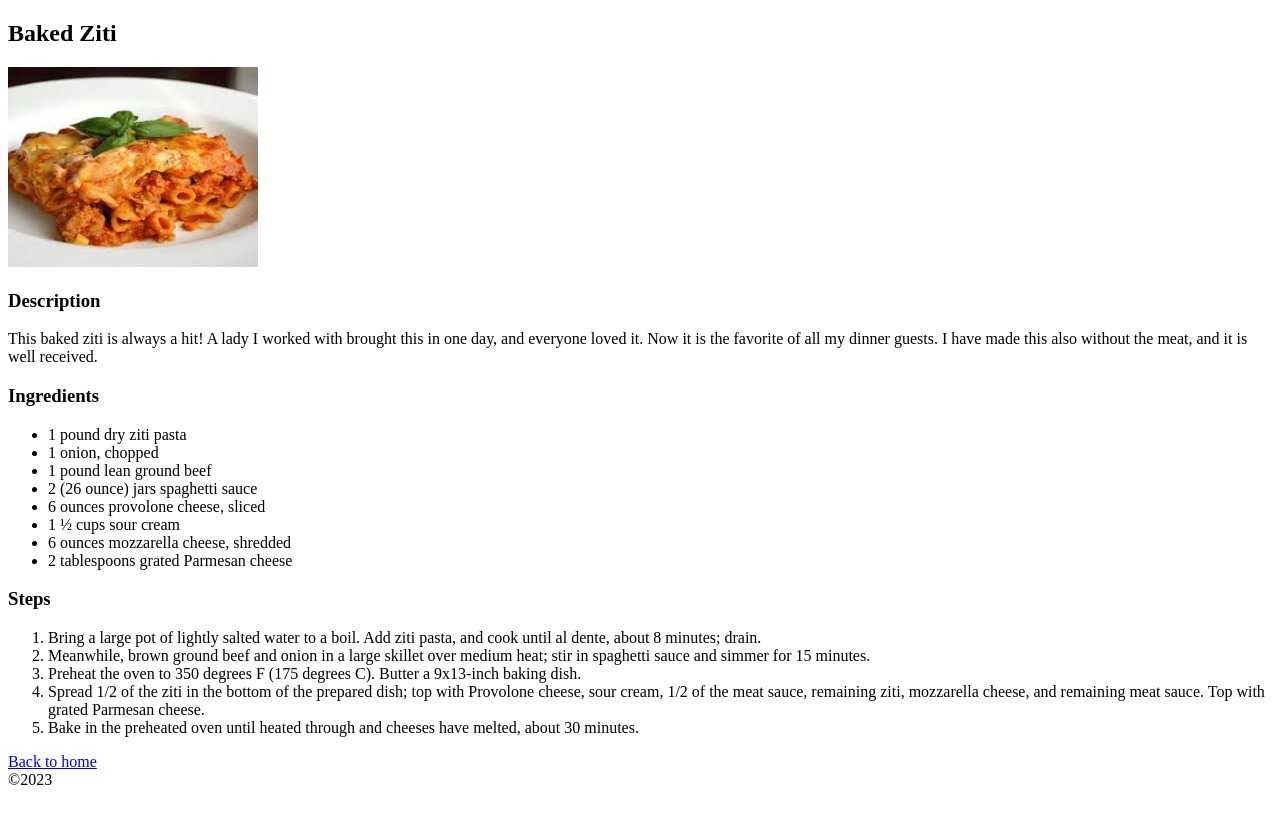
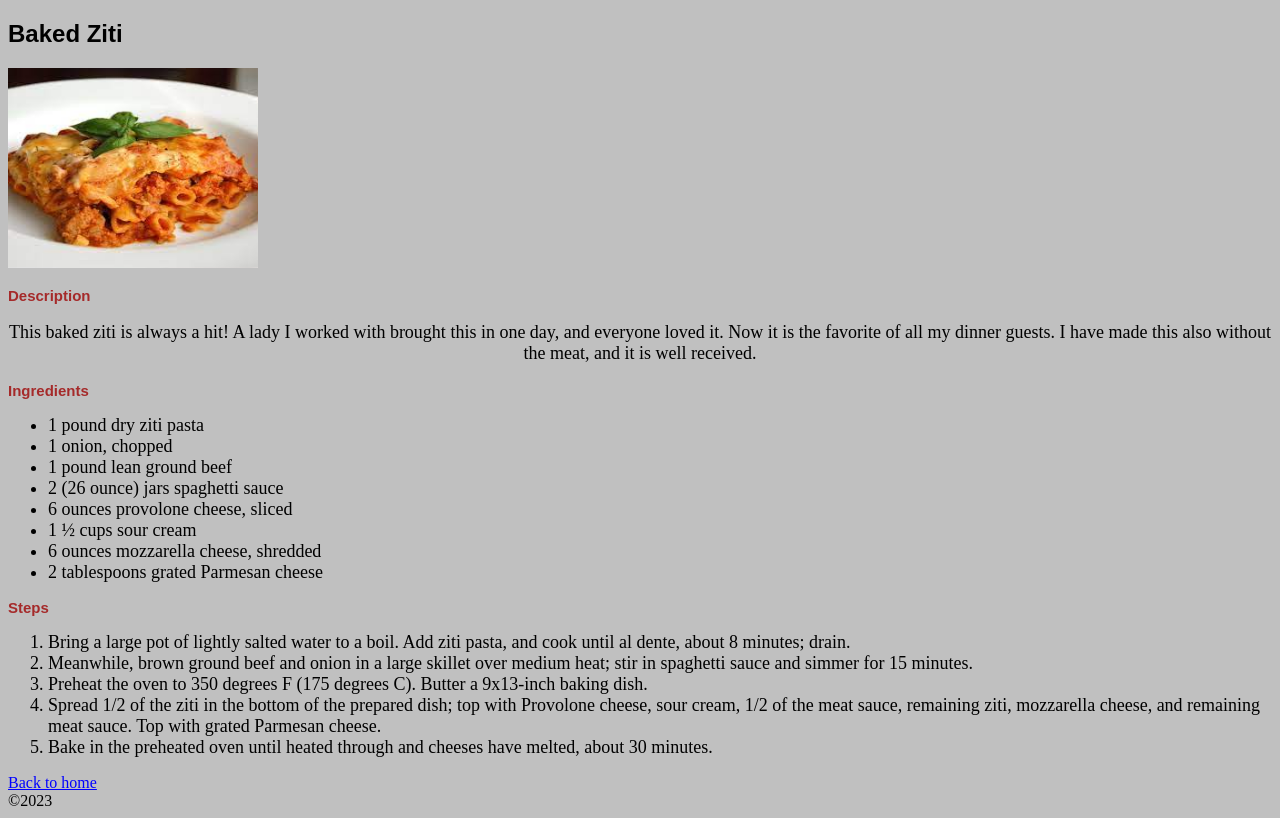
Before and after one commit to tsegaG2023/odin-recipes, a plain HTML site: page recipes/bakedziti.html in a window 1280 px wide. Drawn offline with Linux system fonts and the light colour scheme.

Commit message:
add simple css

```diff
--- a/recipes/bakedziti.html
+++ b/recipes/bakedziti.html
@@ -3,10 +3,11 @@
   <head>
     <meta charset="UTF-8" />
     <title>Baked Ziti</title>
+    <link href="../style.css" rel="stylesheet">
   </head>
   <body>
-    <h2>Baked Ziti</h2>
-    <img src="../images/bakedziti.jpeg" alt="baked ziti final output" width="250" height="200"/>
+    <h2 class="recipe-name">Baked Ziti</h2>
+    <img class="recipe-image" src="../images/bakedziti.jpeg" alt="baked ziti final output" width="250" height="200"/>
     <h3>Description</h3>
     <p>
       This baked ziti is always a hit! A lady I worked with brought this in one
--- /dev/null
+++ b/style.css
@@ -0,0 +1,32 @@
+body{
+    background-color: rgb(192, 192,192);
+}
+.recipe-name{
+    font-size: 24px;
+    font-family: Arial, Helvetica, sans-serif;
+    color:black;
+    font-weight: bold;
+}
+h3{
+    font-size: 15px;
+    font-family: Arial, Helvetica, sans-serif;
+    color:brown;
+    font-weight: bold;
+}
+h2{
+    font-size: 36px;
+    color:black;
+}
+
+li{
+color: black;
+font-size: 18px;
+}
+a{
+    color: blue;
+}
+
+p{
+    font-size: 18px;
+    text-align: center;
+}
```
Also changed, not shown: index.html (+10 -6 lines), recipes/butternutsquashsoup.html (+3 -2 lines), recipes/chickenbhuna.html (+3 -2 lines).
